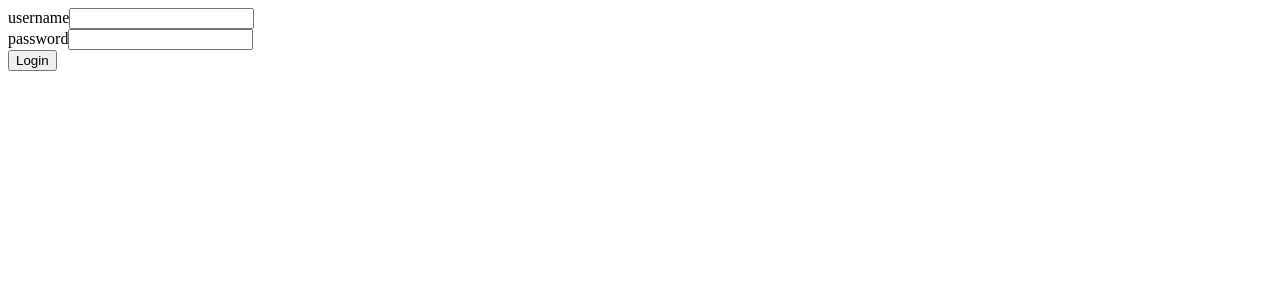
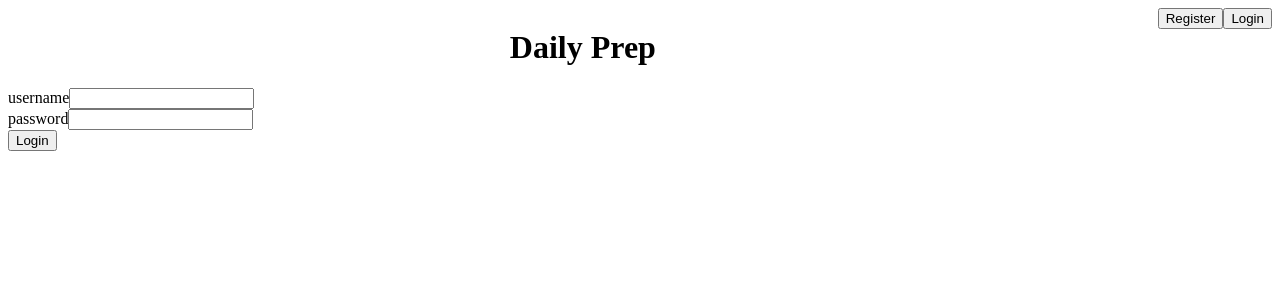
Before and after one commit to derrick-ng/daily-prep, a Next.js app: page /auth/login in a window 1280 px wide. Shown: the top 300 px of the page. Built offline with nearby package versions, Linux system fonts and the light colour scheme; no server answers.

Commit message:
Create navbar to center title and align auth buttons to the right

```diff
--- /dev/null
+++ b/app/NavBar.tsx
@@ -0,0 +1,37 @@
+import { getSession, logout } from "@/lib/session";
+import Link from "next/link";
+import React from "react";
+
+const NavBar = async () => {
+  const session = await getSession();
+
+  return (
+    <div className="flex">
+      <div className="flex-1 flex justify-center">
+        <Link href="/" className="text-black no-underline">
+          <h1>Daily Prep</h1>
+        </Link>
+      </div>
+
+      <div className="flex">
+        {!session ? (
+          <div>
+            <Link href="/auth/register">
+              <button>Register</button>
+            </Link>
+
+            <Link href="/auth/login">
+              <button>Login</button>
+            </Link>
+          </div>
+        ) : (
+          <div>
+            <button onClick={logout}>Logout</button>
+          </div>
+        )}
+      </div>
+    </div>
+  );
+};
+
+export default NavBar;
--- a/app/auth/register/page.tsx
+++ b/app/auth/register/page.tsx
@@ -1,13 +1,9 @@
 import RegisterForm from "@/app/components/auth/RegisterForm";
-import Link from "next/link";
 
 // https://nextjs.org/docs/pages/building-your-application/data-fetching/forms-and-mutations
 const Register = () => {
   return (
     <div>
-      <Link href="./login">
-        <button>Login</button>
-      </Link>
       <RegisterForm />
     </div>
   );
--- a/app/components/auth/LoginForm.tsx
+++ b/app/components/auth/LoginForm.tsx
@@ -20,7 +20,9 @@ const LoginForm = () => {
       const response = await axios.post("../../api/auth/login", data);
       console.log("login response: ", response);
 
+      // sends to home page and refreshes to show proper page content (logout button & user info)
       router.push("/");
+      router.refresh();
     } catch (error) {
       console.error("login error: ", error);
     }
--- a/app/globals.css
+++ b/app/globals.css
@@ -0,0 +1,3 @@
+/* @tailwind base; */
+@tailwind components;
+@tailwind utilities;
--- a/app/layout.tsx
+++ b/app/layout.tsx
@@ -1,7 +1,5 @@
 import "./globals.css";
-
-
-
+import NavBar from "./NavBar";
 
 export default function RootLayout({
   children,
@@ -11,6 +9,7 @@ export default function RootLayout({
   return (
     <html lang="en">
       <body>
+        <NavBar />
         {children}
       </body>
     </html>
--- a/app/page.tsx
+++ b/app/page.tsx
@@ -1,27 +1,19 @@
-import Link from "next/link";
 import Form from "./components/Form";
 import { getSession, logout } from "@/lib/session";
 
 export default async function Home() {
   const session = await getSession();
-  if (session) {
-
-  }
 
   return (
     <div>
-      <h1>Home Page</h1>
       {session && (
         <div>
           <p>
             user: {session?.[0].user.username}, id: {session?.[0].user.userId}
           </p>
-          <button onClick={logout}>logout</button>
         </div>
       )}
-      <Link href="./auth/register">
-        <button>register</button>
-      </Link>
+
       <div>
         <Form />
       </div>
```
